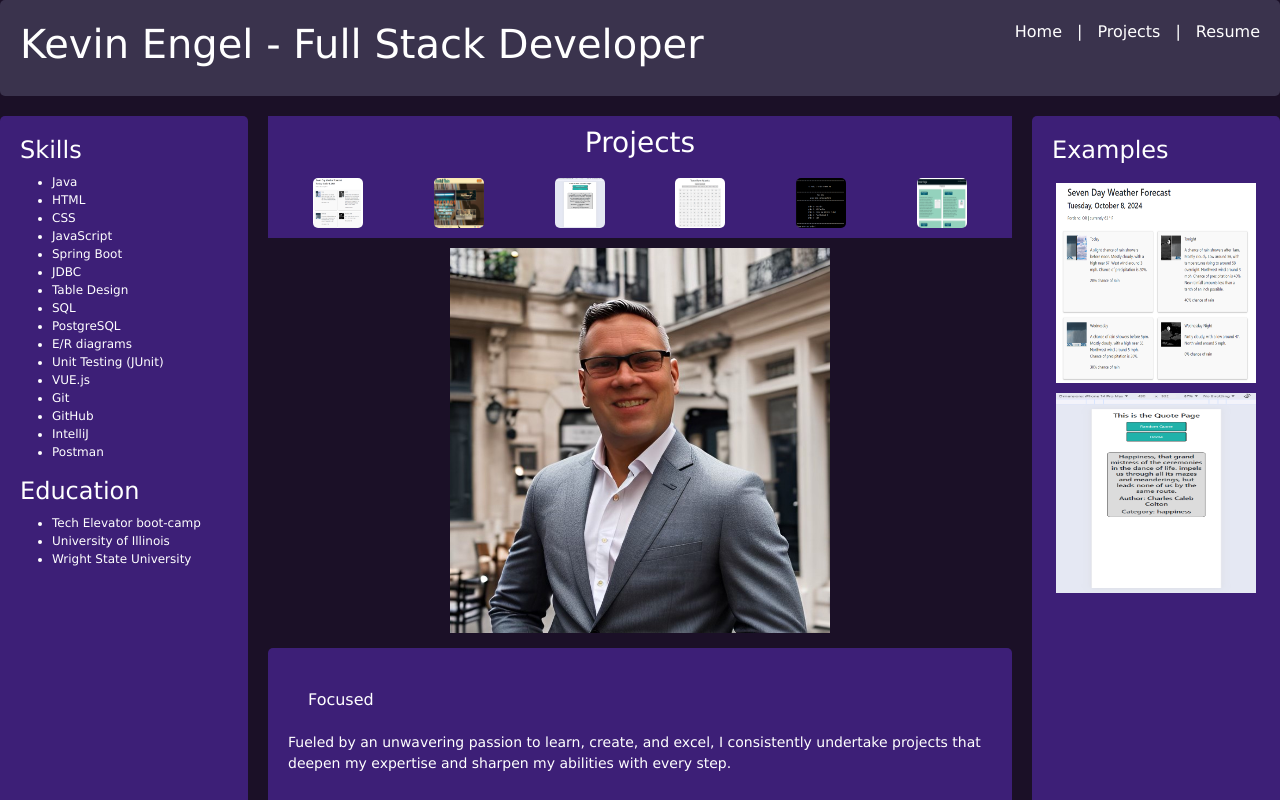
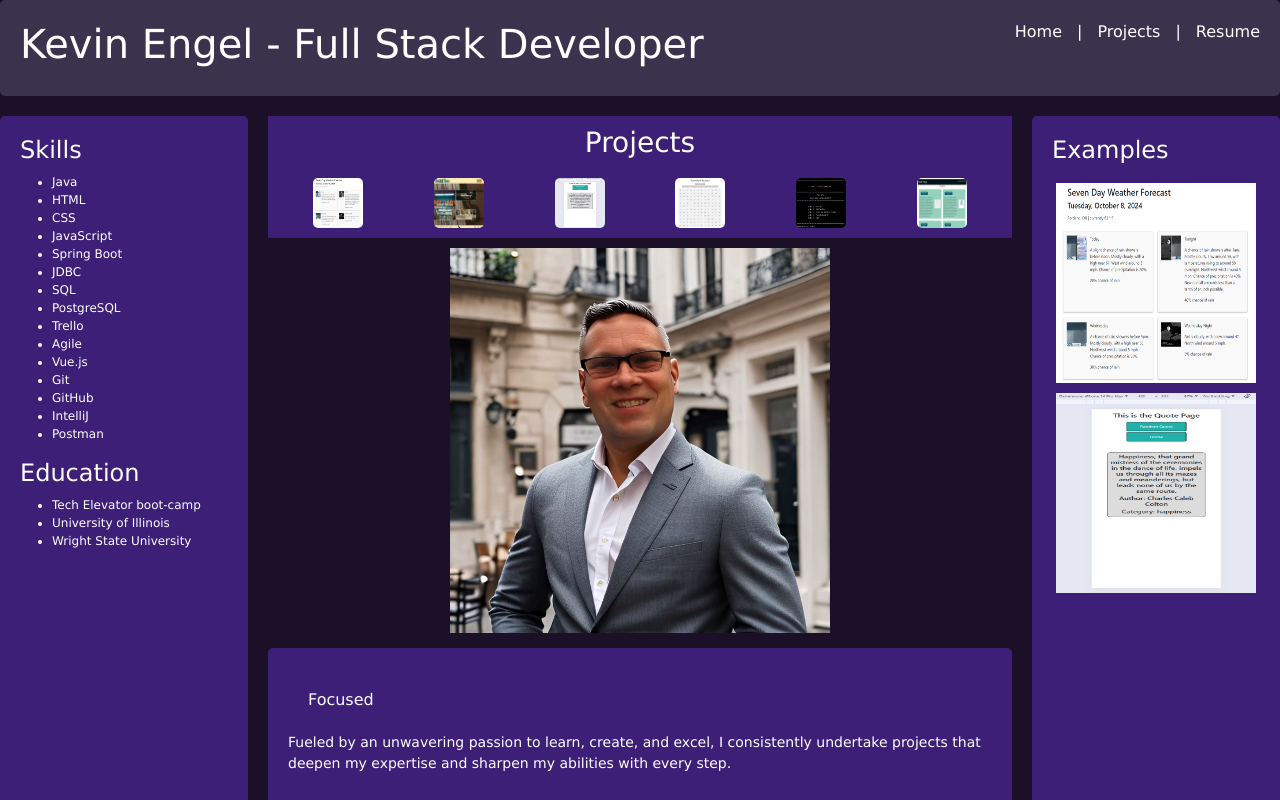
Before and after one commit to Froboz67/6-Portfolio, a Vue app: page / in a window 1280 px wide. Shown: the top 800 px of the page. Built offline with nearby package versions, Linux system fonts and the light colour scheme.

Commit message:
updated resume

```diff
--- a/src/components/TheWelcome.vue
+++ b/src/components/TheWelcome.vue
@@ -10,12 +10,11 @@
         <li>JavaScript</li>
         <li>Spring Boot</li>
         <li>JDBC</li>
-        <li>Table Design</li>
         <li>SQL</li>
         <li>PostgreSQL</li>
-        <li>E/R diagrams</li>
-        <li>Unit Testing (JUnit)</li>
-        <li>VUE.js</li>
+        <li>Trello</li>
+        <li>Agile</li>
+        <li>Vue.js</li>
         <li>Git</li>
         <li>GitHub</li>
         <li>IntelliJ</li>
--- a/src/views/ResumeView.vue
+++ b/src/views/ResumeView.vue
@@ -6,7 +6,7 @@
 </template>
 
   <script>
-import pdf from "../assets/kevin-engel-resume-10-20.pdf";
+import pdf from "../assets/kevin_engel_resume_10-29_v4.pdf";
 
 export default {
   data() {
```
Also changed, not shown: 1 other file (tests, documents, lock files or other folders).
